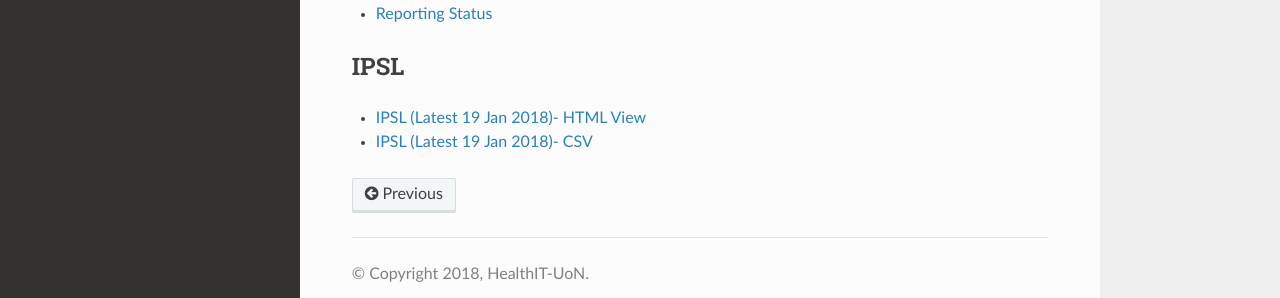
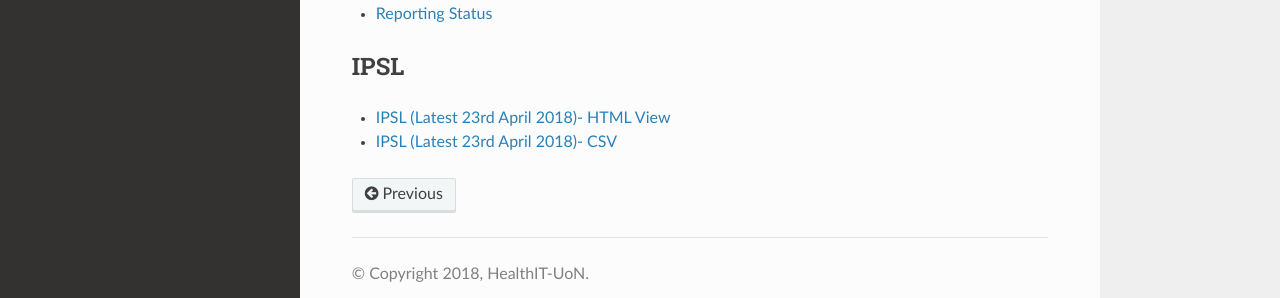
Before and after one commit to uonafya/jphes-docs, a Sphinx documentation site: the page built from source/appendix.rst, in a window 1280 px wide and 1157 px high. Shown: the part 814-1112 px from the top of the window. Built offline with Sphinx 7.4.7 and the Read the Docs theme 2.0.0, drawn with Linux system fonts in a browser that asks for light colours.

Commit message:
Update appendix.rst

```diff
--- a/source/appendix.rst
+++ b/source/appendix.rst
@@ -42,5 +42,5 @@
 IPSL
 -----------
 
-- `IPSL (Latest 19 Jan 2018)- HTML View <https://jphesportal.uonbi.ac.ke/api/sqlViews/OmFVlTZfHTm/data.html+css>`_
-- `IPSL (Latest 19 Jan 2018)- CSV <_static/resources/IPSL_list.csv>`_
+- `IPSL (Latest 23rd April 2018)- HTML View <https://jphesportal.uonbi.ac.ke/api/sqlViews/OmFVlTZfHTm/data.html+css>`_
+- `IPSL (Latest 23rd April 2018)- CSV <_static/resources/IPSL_list-2018Q2.csv>`_
```
